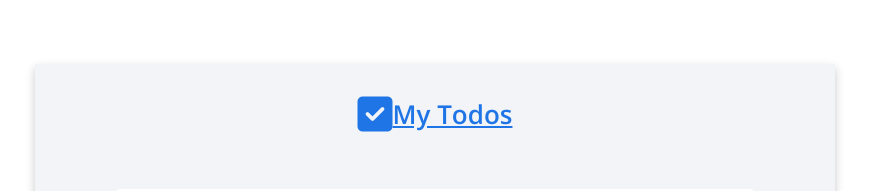
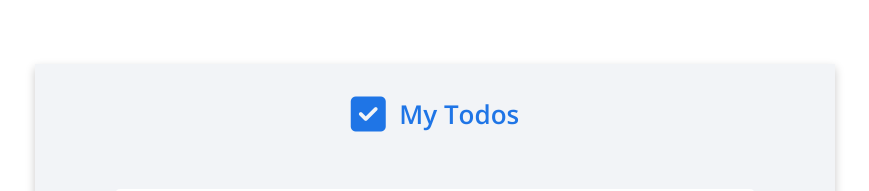
Before and after one commit to Akrit-Malla-Internship-01/Todo-App-01, a React (Create React App) app: page / in a window 1280 px wide. Shown: the top 191 px of the page, without its empty margins (205-1074 px from the left). Built offline with nearby package versions, Linux system fonts and the light colour scheme.

Commit message:
Add some style, and space in Header

```diff
--- a/src/components/Header.jsx
+++ b/src/components/Header.jsx
@@ -6,7 +6,7 @@ export default class classComponent extends Component {
       <div>
         <header className="main-container__title main-container__title--color main-container__title--size">
           <i className="fas fa-check-square"></i>
-          <h2>My Todos </h2>
+          <h2>&nbsp; My Todos</h2>
         </header>
       </div>
     );
--- a/src/styles/layouts/_todo.scss
+++ b/src/styles/layouts/_todo.scss
@@ -46,7 +46,7 @@ $green: #338d33;
         font-size: 40px;
       }
       h2 {
-        text-decoration: underline;
+        text-decoration: none;
       }
     }
   }
@@ -267,3 +267,7 @@ $green: #338d33;
     visibility: visible;
   }
 }
+
+._1EEDX {
+  padding-left: 100px;
+}
```
